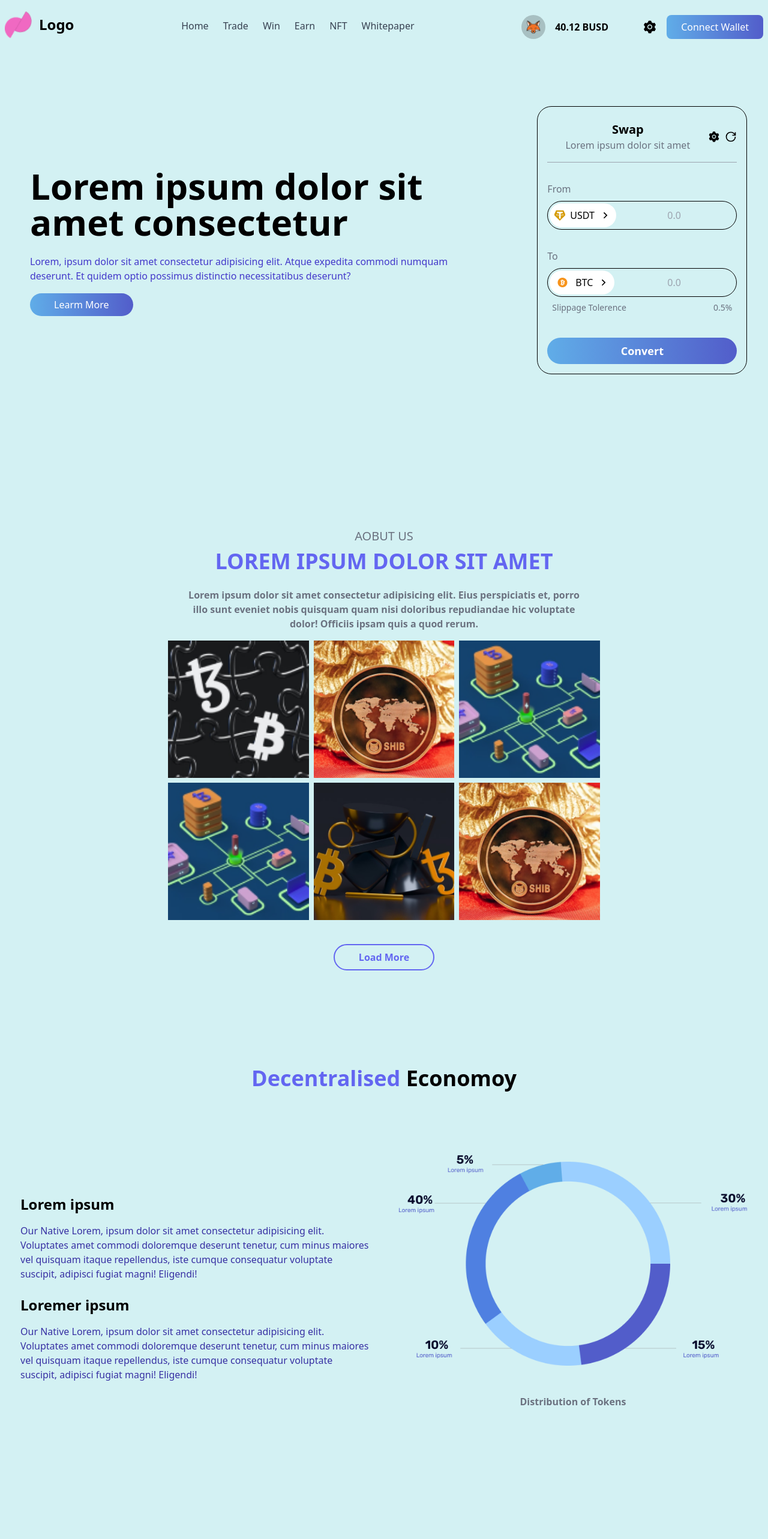
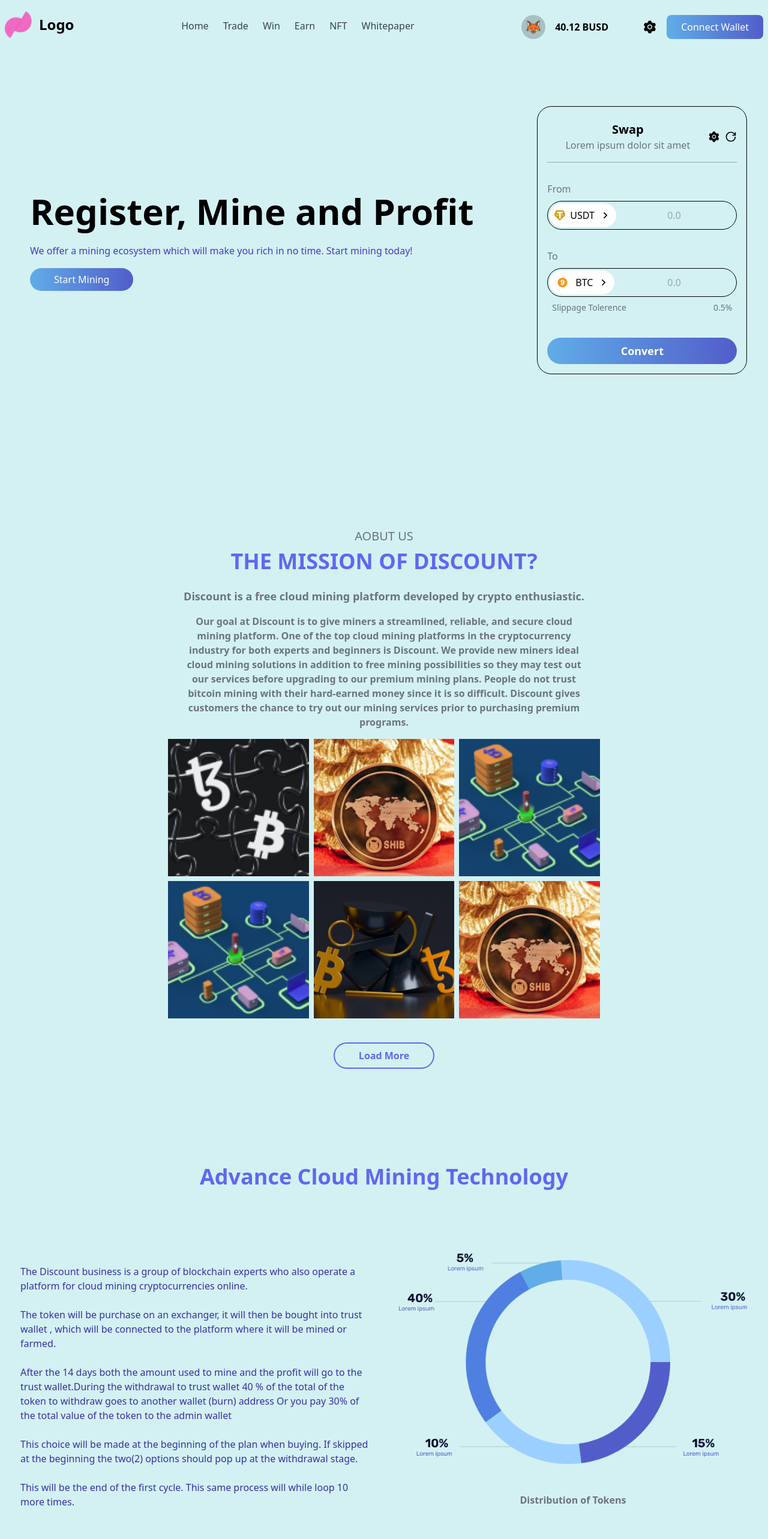
Before and after one commit to Decentralized-Brains/landing-swap, a React (Vite) app: page / in a window 1280 px wide. Shown: the top 2566 px of the page at 60% size. Built offline with nearby package versions, Linux system fonts and the light colour scheme.

Commit message:
Text update

```diff
--- a/src/components/About.jsx
+++ b/src/components/About.jsx
@@ -12,13 +12,22 @@ const About = () => {
       <div className="text-center">
         <p className="uppercase text-xl text-gray-500">AOBUT US</p>
         <h2 className="uppercase text-indigo-500 py-2">
-          Lorem ipsum dolor sit amet
+          The Mission of Discount?
         </h2>
+        <p className="mt-4 text-lg font-semibold text-gray-500 max-w-[680px] mx-auto">
+          Discount is a free cloud mining platform developed by crypto
+          enthusiastic.
+        </p>
         <p className="mt-4 font-semibold text-gray-500 max-w-[680px] mx-auto">
-          Lorem ipsum dolor sit amet consectetur adipisicing elit. Eius
-          perspiciatis et, porro illo sunt eveniet nobis quisquam quam nisi
-          doloribus repudiandae hic voluptate dolor! Officiis ipsam quis a quod
-          rerum.
+          Our goal at Discount is to give miners a streamlined, reliable, and
+          secure cloud mining platform. One of the top cloud mining platforms in
+          the cryptocurrency industry for both experts and beginners is
+          Discount. We provide new miners ideal cloud mining solutions in
+          addition to free mining possibilities so they may test out our
+          services before upgrading to our premium mining plans. People do not
+          trust bitcoin mining with their hard-earned money since it is so
+          difficult. Discount gives customers the chance to try out our mining
+          services prior to purchasing premium programs.
         </p>
       </div>
       <div className="my-4 grid grid-cols-2 xl:grid-cols-3 max-w-[720px] mx-auto gap-2">
--- a/src/components/Footer.jsx
+++ b/src/components/Footer.jsx
@@ -5,16 +5,15 @@ const Footer = () => {
     <div className="w-full bg-gray-800 mt-40">
       <div className="container max-w-[1260px] mx-auto px-6 grid xl:grid-cols-6 gap-12 py-20">
         <div className="col-span-3">
-          <h3 className="text-white font-bold">Footer Header</h3>
+          <h3 className="text-white font-bold">Header</h3>
           <p className="text-gray-400 pt-4">
-            Lorem ipsum, dolor sit amet consectetur adipisicing elit. Obcaecati
-            voluptate velit error modi non corrupti asperiores suscipit
-            recusandae facere ut. Id, mollitia quam pariatur ea dolore tempora
-            asperiores, ipsum beatae ab eos tenetur
+            We develop advanced token cloud mining which is accessible for
+            everyone. As we are trusted by thousands of miners and highly
+            recommended by tech savvy.
           </p>
         </div>
         <div>
-          <h3 className="text-white font-bold">Footer Header 2</h3>
+          <h3 className="text-white font-bold">Footer Header</h3>
           <ul className="text-gray-400">
             <li className="my-2">
               <a className="font-semibold hover:text-gray-300" href="#">
--- a/src/components/Graph.jsx
+++ b/src/components/Graph.jsx
@@ -4,24 +4,38 @@ const Graph = () => {
   return (
     <div className="my-8 xl:my-28">
       <h2 className="text-indigo-500 text-center mb-8 pt-12">
-        Decentralised <span className="text-black">Economoy</span>
+        Advance Cloud Mining Technology
       </h2>
       <div className="md:grid grid-cols-2 gap-12 py-12">
         <div className="flex flex-col justify-center">
-          <h3 className="font-bold pb-4 text-2xl">Lorem ipsum</h3>
           <p className="text-indigo-800">
-            Our Native Lorem, ipsum dolor sit amet consectetur adipisicing elit.
-            Voluptates amet commodi doloremque deserunt tenetur, cum minus
-            maiores vel quisquam itaque repellendus, iste cumque consequatur
-            voluptate suscipit, adipisci fugiat magni! Eligendi!
+            The Discount business is a group of blockchain experts who also
+            operate a platform for cloud mining cryptocurrencies online.
           </p>
           <br />
-          <h3 className="font-bold pb-4 text-2xl">Loremer ipsum</h3>
           <p className="text-indigo-800">
-            Our Native Lorem, ipsum dolor sit amet consectetur adipisicing elit.
-            Voluptates amet commodi doloremque deserunt tenetur, cum minus
-            maiores vel quisquam itaque repellendus, iste cumque consequatur
-            voluptate suscipit, adipisci fugiat magni! Eligendi!
+            The token will be purchase on an exchanger, it will then be bought
+            into trust wallet , which will be connected to the platform where it
+            will be mined or farmed.
+          </p>
+          <br />
+          <p className="text-indigo-800">
+            After the 14 days both the amount used to mine and the profit will
+            go to the trust wallet.During the withdrawal to trust wallet 40 % of
+            the total of the token to withdraw goes to another wallet (burn)
+            address Or you pay 30% of the total value of the token to the admin
+            wallet
+          </p>
+          <br />
+          <p className="text-indigo-800">
+            This choice will be made at the beginning of the plan when buying.
+            If skipped at the beginning the two(2) options should pop up at the
+            withdrawal stage.
+          </p>
+          <br />
+          <p className="text-indigo-800">
+            This will be the end of the first cycle. This same process will
+            while loop 10 more times.
           </p>
         </div>
         <div>
--- a/src/components/Hero.jsx
+++ b/src/components/Hero.jsx
@@ -10,17 +10,16 @@ const Hero = () => {
       <div className="grid xl:grid-cols-9 gap-6 xl:gap-20">
         <div className="xl:col-span-6 flex items-center p-4">
           <div className="h-fit mt-20 xl:mt-0">
-            <h1>Lorem ipsum dolor sit amet consectetur</h1>
+            <h1>Register, Mine and Profit</h1>
             <p className="mt-6 mb-6 text-indigo-700">
-              Lorem, ipsum dolor sit amet consectetur adipisicing elit. Atque
-              expedita commodi numquam deserunt. Et quidem optio possimus
-              distinctio necessitatibus deserunt?
+              We offer a mining ecosystem which will make you rich in no time.
+              Start mining today!
             </p>
             <a
               href="#"
               className="gradient-bg py-2 px-10 rounded-full text-white"
             >
-              Learm More
+              Start Mining
             </a>
           </div>
         </div>
```
